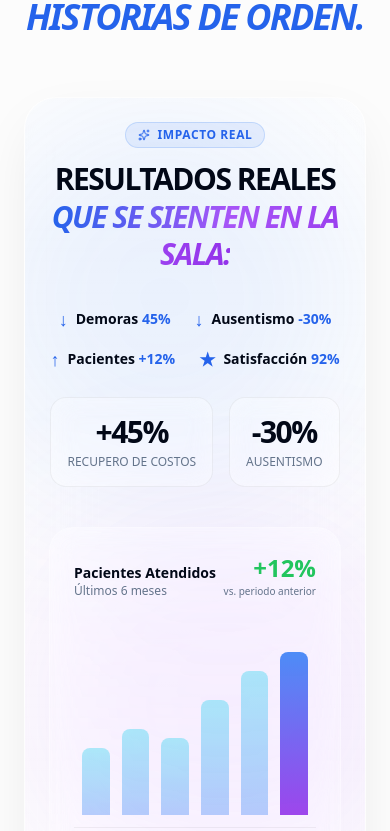
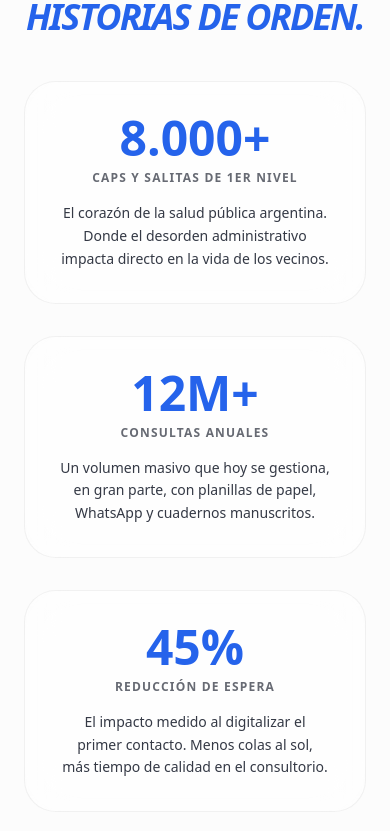
Before and after one commit to MED-LIFE/zanoo-landing, a Next.js app: page / in a window 390 px wide. Shown: the part 5313-6144 px from the top of the page. Built offline with nearby package versions, Linux system fonts and the light colour scheme.

Commit message:
POLISH FINAL V4: Animacion suavizada y restauracion de metricas sociales de alto impacto

```diff
--- a/src/components/ZanooLanding.tsx
+++ b/src/components/ZanooLanding.tsx
@@ -1628,9 +1628,9 @@ export default function ZanooLanding() {
             <section ref={productoRef} id="producto" className="h-screen flex items-center justify-center bg-white dark:bg-black overflow-hidden relative z-0">
                 <motion.div
                     style={{
-                        opacity: useTransform(productoScroll, [0, 0.1], [1, 0]),
-                        y: useTransform(productoScroll, [0, 0.15], [0, -80]),
-                        scale: useTransform(productoScroll, [0, 0.15], [1, 0.92]),
+                        opacity: useTransform(productoScroll, [0, 0.3], [1, 0]),
+                        y: useTransform(productoScroll, [0, 0.4], [0, -80]),
+                        scale: useTransform(productoScroll, [0, 0.4], [1, 0.92]),
                     }}
                     className="max-w-7xl mx-auto px-6 text-center"
                 >
@@ -1798,9 +1798,29 @@ export default function ZanooLanding() {
                             Resultados que cuentan<br />
                             <span className="text-blue-600 italic">historias de orden.</span>
                         </h2>
+
+                        <div className="mt-12 grid md:grid-cols-3 gap-8">
+                            <div className="p-8 rounded-[32px] border border-black/5 bg-white/50 backdrop-blur-xl">
+                                <div className="text-5xl font-black text-blue-600 mb-2">8.000+</div>
+                                <div className="text-xs uppercase tracking-widest font-bold opacity-60">CAPS y Salitas de 1er nivel</div>
+                                <p className="mt-4 text-sm text-balance leading-relaxed opacity-80">El corazón de la salud pública argentina. Donde el desorden administrativo impacta directo en la vida de los vecinos.</p>
+                            </div>
+                            <div className="p-8 rounded-[32px] border border-black/5 bg-white/50 backdrop-blur-xl">
+                                <div className="text-5xl font-black text-blue-600 mb-2">12M+</div>
+                                <div className="text-xs uppercase tracking-widest font-bold opacity-60">Consultas Anuales</div>
+                                <p className="mt-4 text-sm text-balance leading-relaxed opacity-80">Un volumen masivo que hoy se gestiona, en gran parte, con planillas de papel, WhatsApp y cuadernos manuscritos.</p>
+                            </div>
+                            <div className="p-8 rounded-[32px] border border-black/5 bg-white/50 backdrop-blur-xl">
+                                <div className="text-5xl font-black text-blue-600 mb-2">45%</div>
+                                <div className="text-xs uppercase tracking-widest font-bold opacity-60">Reducción de Espera</div>
+                                <p className="mt-4 text-sm text-balance leading-relaxed opacity-80">El impacto medido al digitalizar el primer contacto. Menos colas al sol, más tiempo de calidad en el consultorio.</p>
+                            </div>
+                        </div>
                     </motion.div>
 
-                    <MetricsDashboard />
+                    <div className="mt-20">
+                        <MetricsDashboard />
+                    </div>
                 </div>
             </section>
 
```
